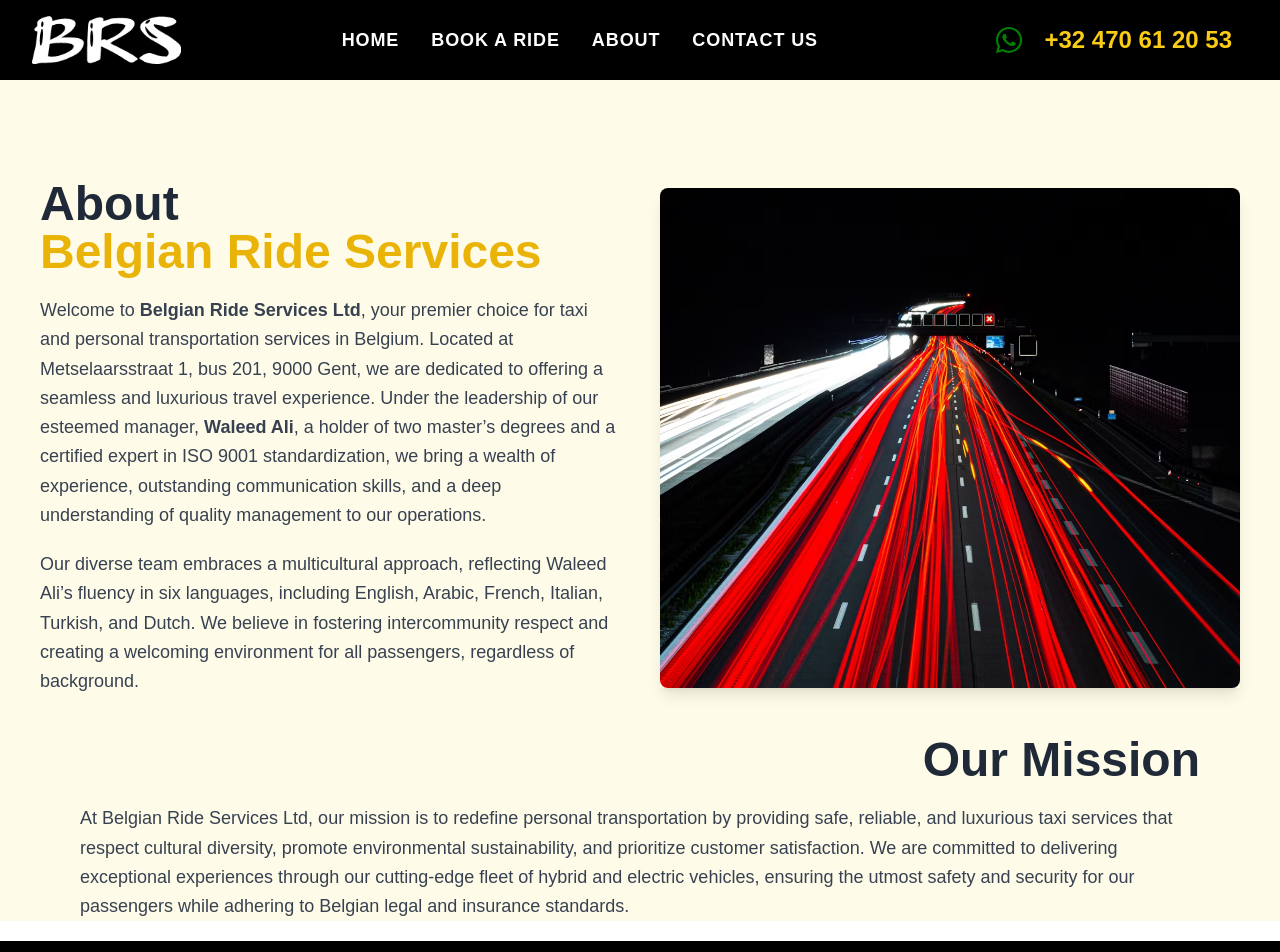
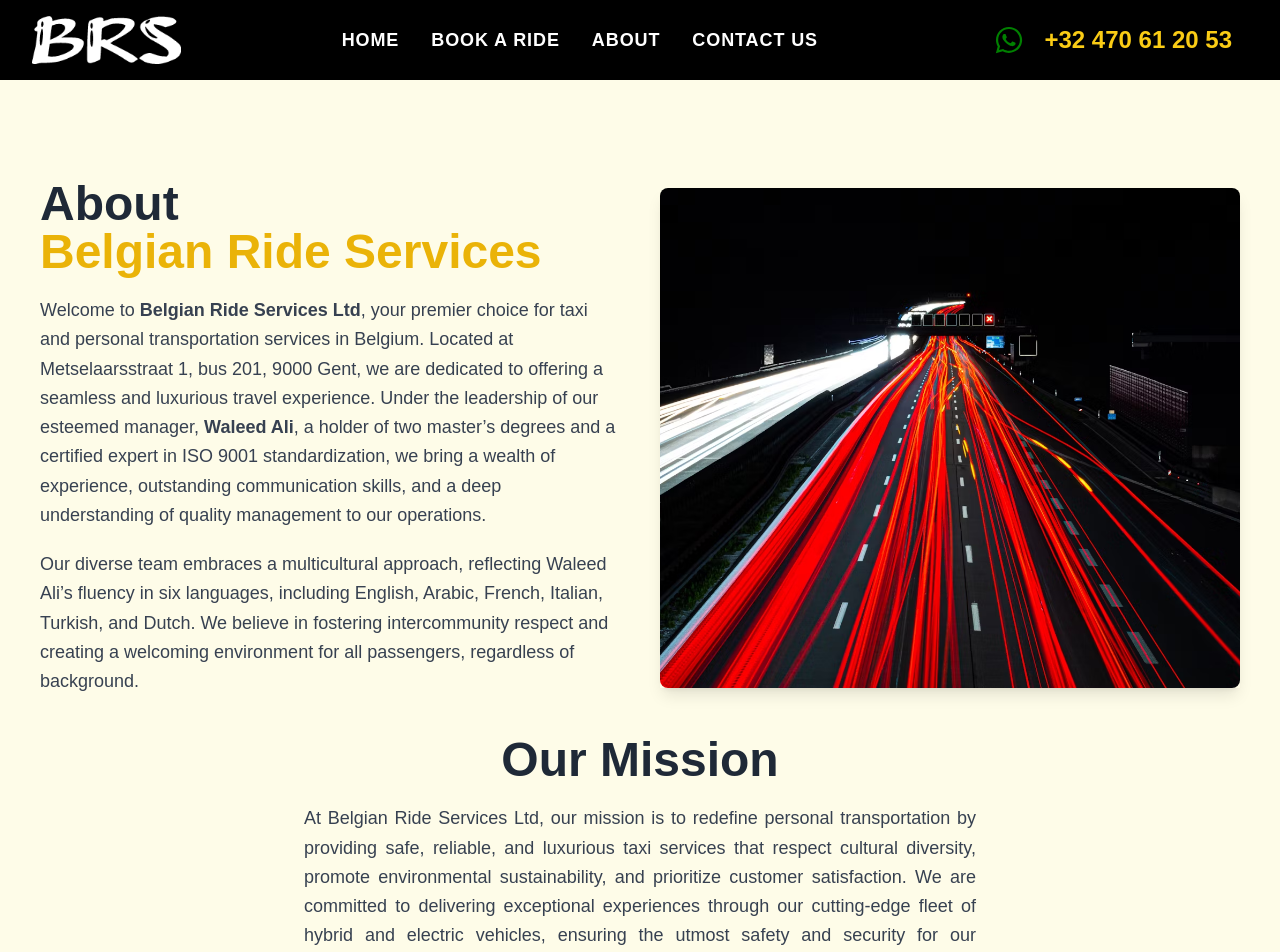
Before and after one commit to haranbaa/Belgian-Ride-Services, a Next.js app in the folder brs-frontend/: page /about-us in a window 1280 px wide. Shown: the top 952 px of the page. Built offline with nearby package versions, Linux system fonts and the light colour scheme.

Commit message:
Update About Us page: center align mission heading and adjust paragraph styling

```diff
--- a/brs-frontend/components/AboutUs.jsx
+++ b/brs-frontend/components/AboutUs.jsx
@@ -35,9 +35,9 @@
                 />
                 </div>
             </div>
-            <div className="mx-20 mt-10">
-                <h1 className="text-4xl md:text-5xl font-bold mb-5 text-gray-800 text-end">Our Mission</h1>
-                <p className="text-lg leading-relaxed text-gray-700 mb-5">
+            <div className="mx-20 mt-10 text-center">
+                <h1 className="text-4xl md:text-5xl font-bold mb-5 text-gray-800">Our Mission</h1>
+                <p className="text-lg leading-relaxed text-gray-700 mb-5 mx-auto max-w-2xl  text-left md:text-justify">
                 At Belgian Ride Services Ltd, our mission is to redefine personal transportation by providing safe, reliable, and luxurious taxi services that respect cultural diversity, promote environmental sustainability, and prioritize customer satisfaction. We are committed to delivering exceptional experiences through our cutting-edge fleet of hybrid and electric vehicles, ensuring the utmost safety and security for our passengers while adhering to Belgian legal and insurance standards.
                 </p>
             </div>
```
